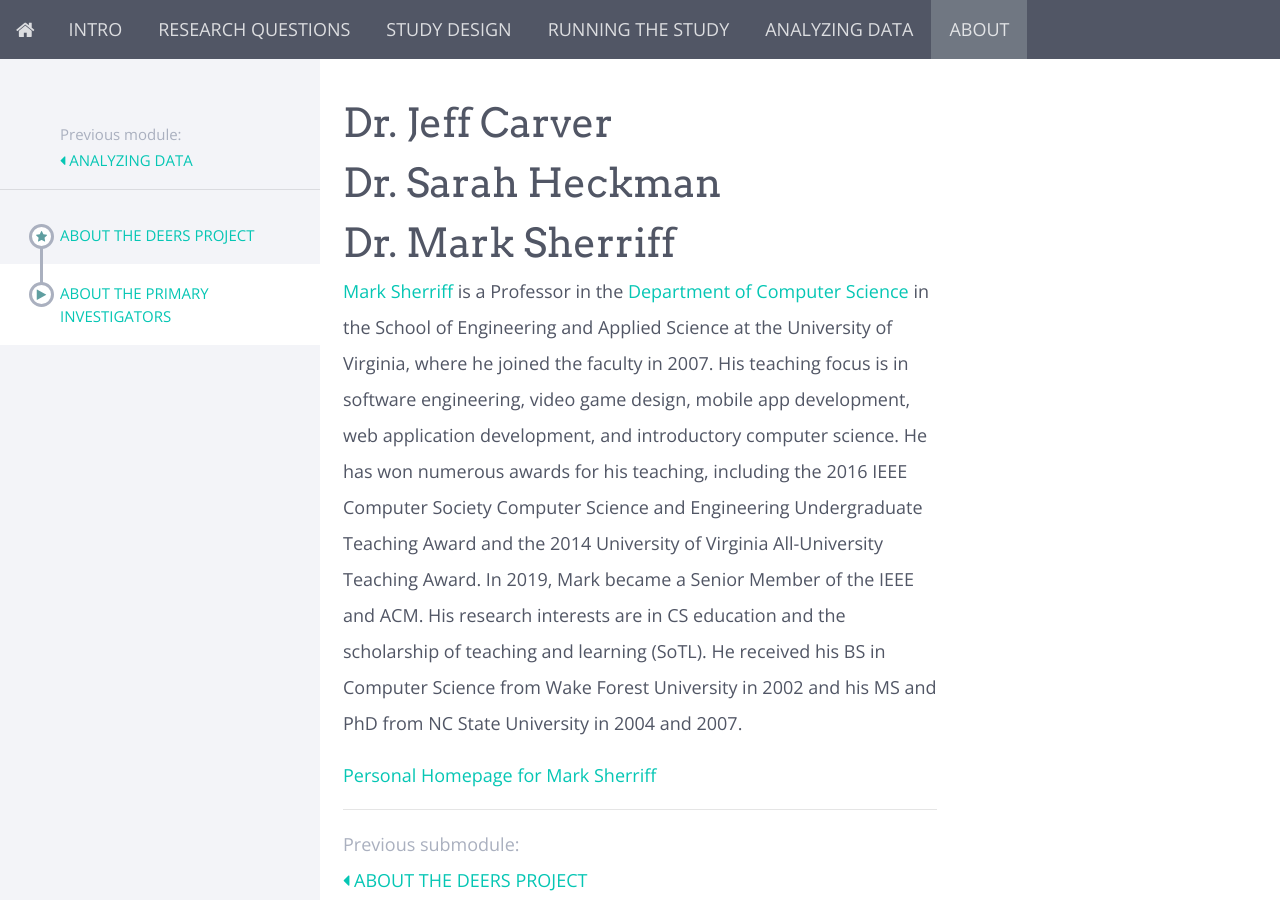
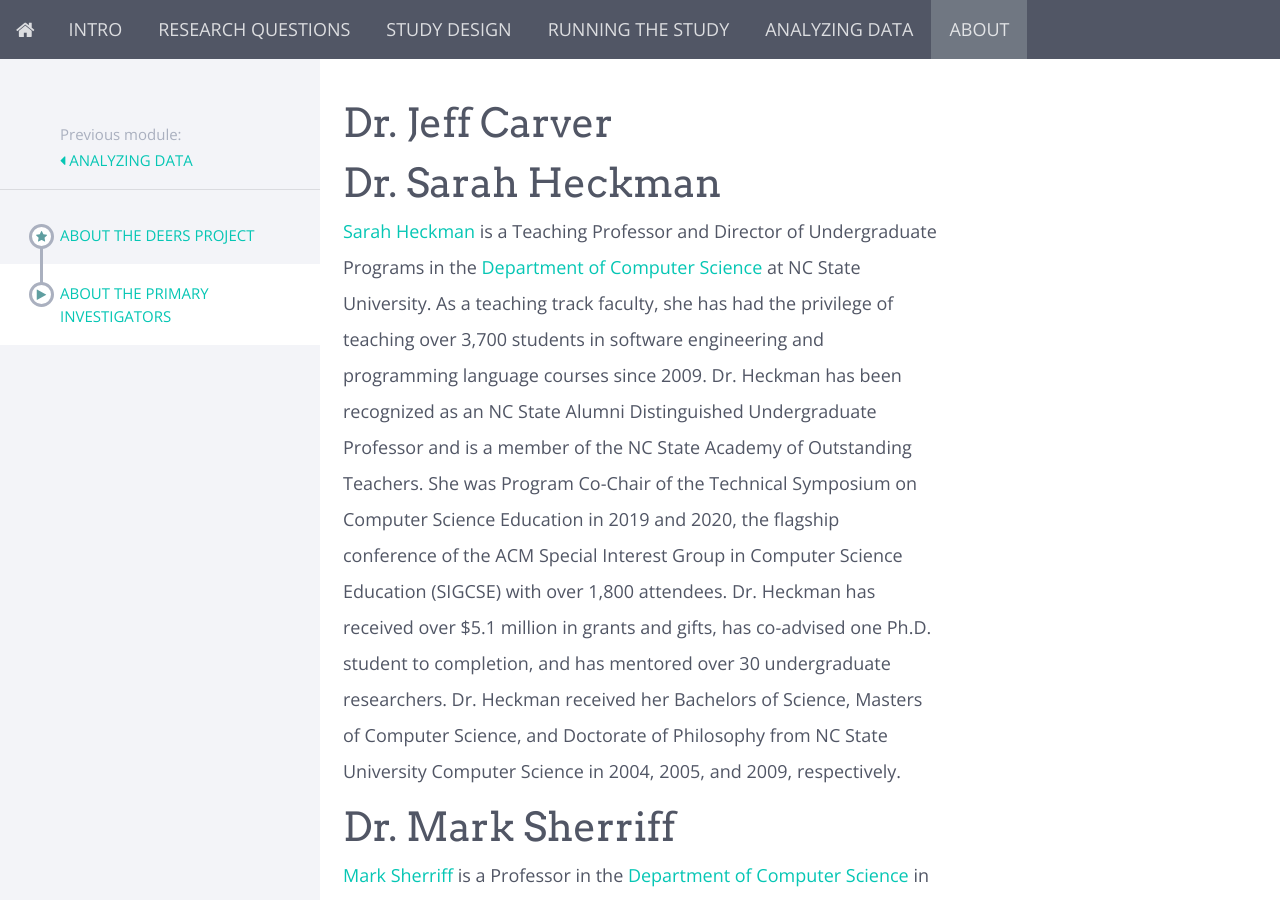
Before and after one commit to marksherriff/deers, a Jekyll site: the page built from modules/about/_posts/2021-05-02-pi.md, in a window 1280 px wide and 900 px high. Built offline with Jekyll 4.4.1, drawn with Linux system fonts in a browser that asks for light colours; nearby versions of some CDN libraries.

Commit message:
Updated Heckman bio

```diff
--- a/modules/about/_posts/2021-05-02-pi.md
+++ b/modules/about/_posts/2021-05-02-pi.md
@@ -6,6 +6,8 @@ title: About the Primary Investigators
 
 # Dr. Sarah Heckman
 
+[Sarah Heckman](https://people.engr.ncsu.edu/sesmith5/) is a Teaching Professor and Director of Undergraduate Programs in the [Department of Computer Science](https://www.csc.ncsu.edu) at NC State University.  As a teaching track faculty, she has had the privilege of teaching over 3,700 students in software engineering and programming language courses since 2009. Dr. Heckman has been recognized as an NC State Alumni Distinguished Undergraduate Professor and is a member of the NC State Academy of Outstanding Teachers.  She was Program Co-Chair of the Technical Symposium on Computer Science Education in 2019 and 2020, the flagship conference of the ACM Special Interest Group in Computer Science Education (SIGCSE) with over 1,800 attendees. Dr. Heckman has received over $5.1 million in grants and gifts, has co-advised one Ph.D. student to completion, and has mentored over 30 undergraduate researchers.  Dr. Heckman received her Bachelors of Science, Masters of Computer Science, and Doctorate of Philosophy from NC State University Computer Science in 2004, 2005, and 2009, respectively.
+
 # Dr. Mark Sherriff
 
 [Mark Sherriff](https://engineering.virginia.edu/faculty/mark-sherriff) is a Professor in the [Department of Computer Science](https://engineering.virginia.edu/departments/computer-science) in the School of Engineering and Applied Science at the University of Virginia, where he joined the faculty in 2007. His teaching focus is in software engineering, video game design, mobile app development, web application development, and introductory computer science. He has won numerous awards for his teaching, including the 2016 IEEE Computer Society Computer Science and Engineering Undergraduate Teaching Award and the 2014 University of Virginia All-University Teaching Award. In 2019, Mark became a Senior Member of the IEEE and ACM. His research interests are in CS education and the scholarship of teaching and learning (SoTL). He received his BS in Computer Science from Wake Forest University in 2002 and his MS and PhD from NC State University in 2004 and 2007.
```
